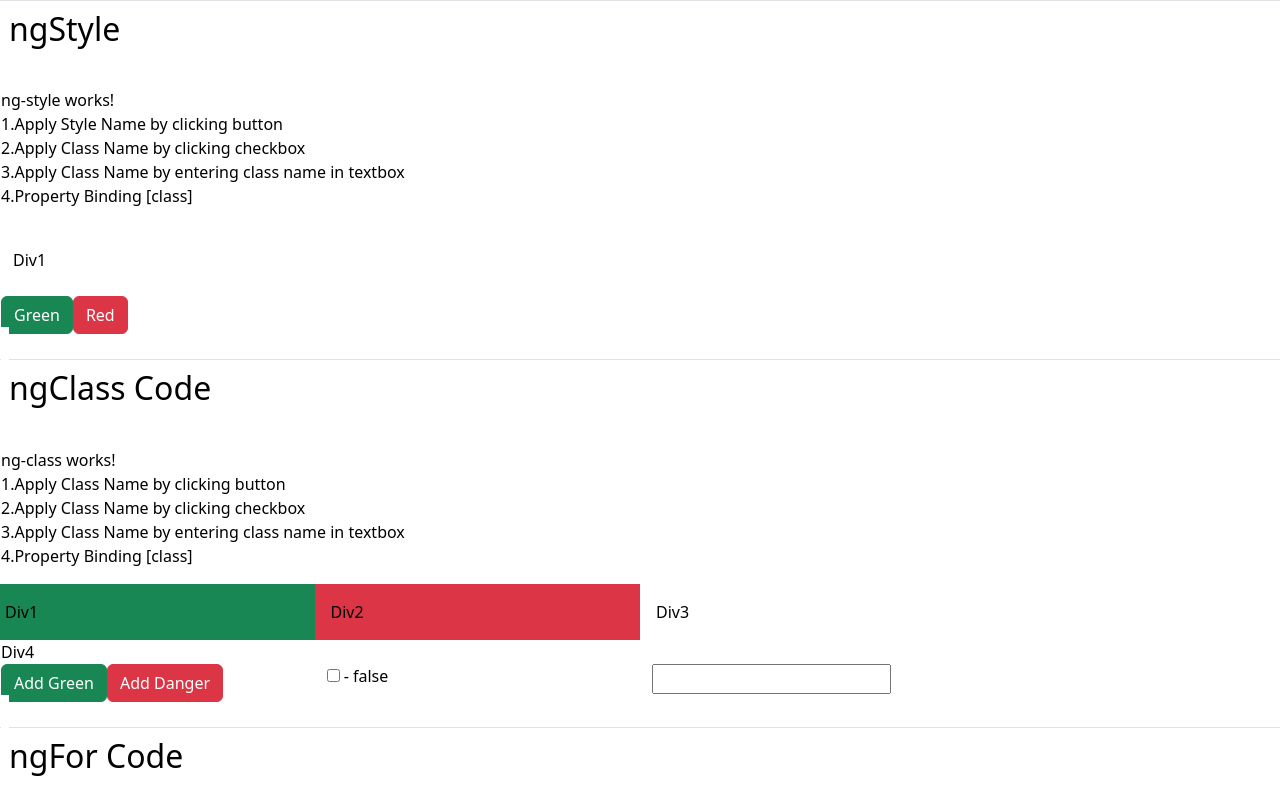
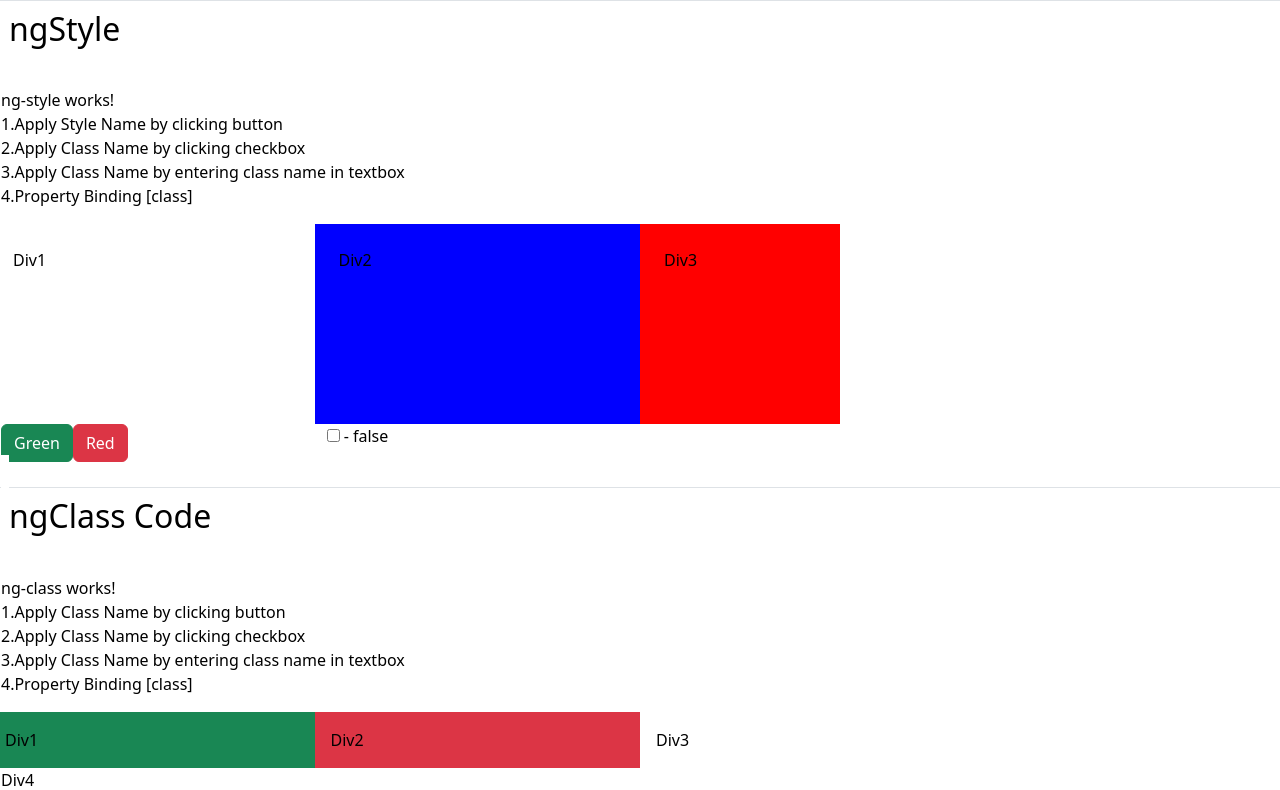
Before and after one commit to moh-faisal85/AngularJS, an Angular app in the folder Training.Angular19.Project/: page / in a window 1280 px wide. Shown: the top 790 px of the page. Built offline with nearby package versions, Linux system fonts and the light colour scheme.

Commit message:
Part-5:Angular19-Apply Style via checkbox specific style property or object

```diff
--- a/Training.Angular19.Project/src/app/components/ng-style/ng-style.component.html
+++ b/Training.Angular19.Project/src/app/components/ng-style/ng-style.component.html
@@ -8,6 +8,13 @@
         <div class="col-3 p-4" [ngStyle]="{'background-color':div1BackColor}">
             Div1
         </div>
+        <div class="col-3 p-4" [ngStyle] = "{'background-color': isChecked == true ? 'teal':'blue'}">
+            Div2
+        </div>
+        <div class="col-3 p-4" [ngStyle]="myCss">
+            Div3
+        </div>
+
     </div>
 
     <div class="row">
@@ -15,4 +22,8 @@
             <button class="btn btn-success" (click)="addDiv1StyleColor('green')"> Green </button>
             <button class="btn btn-danger" (click)="addDiv1StyleColor('red')"> Red </button>
         </div>
+        <div class="col-3">
+            <input type="checkbox"  [(ngModel)]="isChecked" />
+            - {{isChecked}}
+        </div>
     </div>
--- a/Training.Angular19.Project/src/app/components/ng-style/ng-style.component.ts
+++ b/Training.Angular19.Project/src/app/components/ng-style/ng-style.component.ts
@@ -1,15 +1,21 @@
 import { NgStyle } from '@angular/common';
 import { Component } from '@angular/core';
+import { FormsModule } from '@angular/forms';
 
 @Component({
   selector: 'app-ng-style',
-  imports: [NgStyle],
+  imports: [NgStyle, FormsModule],
   templateUrl: './ng-style.component.html',
   styleUrl: './ng-style.component.css'
 })
 export class NgStyleComponent {
 div1BackColor: string = '';
-
+isChecked : boolean = false;
+myCss : any = {
+  'background-color':'red',
+  'width':'200px',
+  'height':'200px'
+};
 addDiv1StyleColor(color:string)
 {
   this.div1BackColor = color;
```
